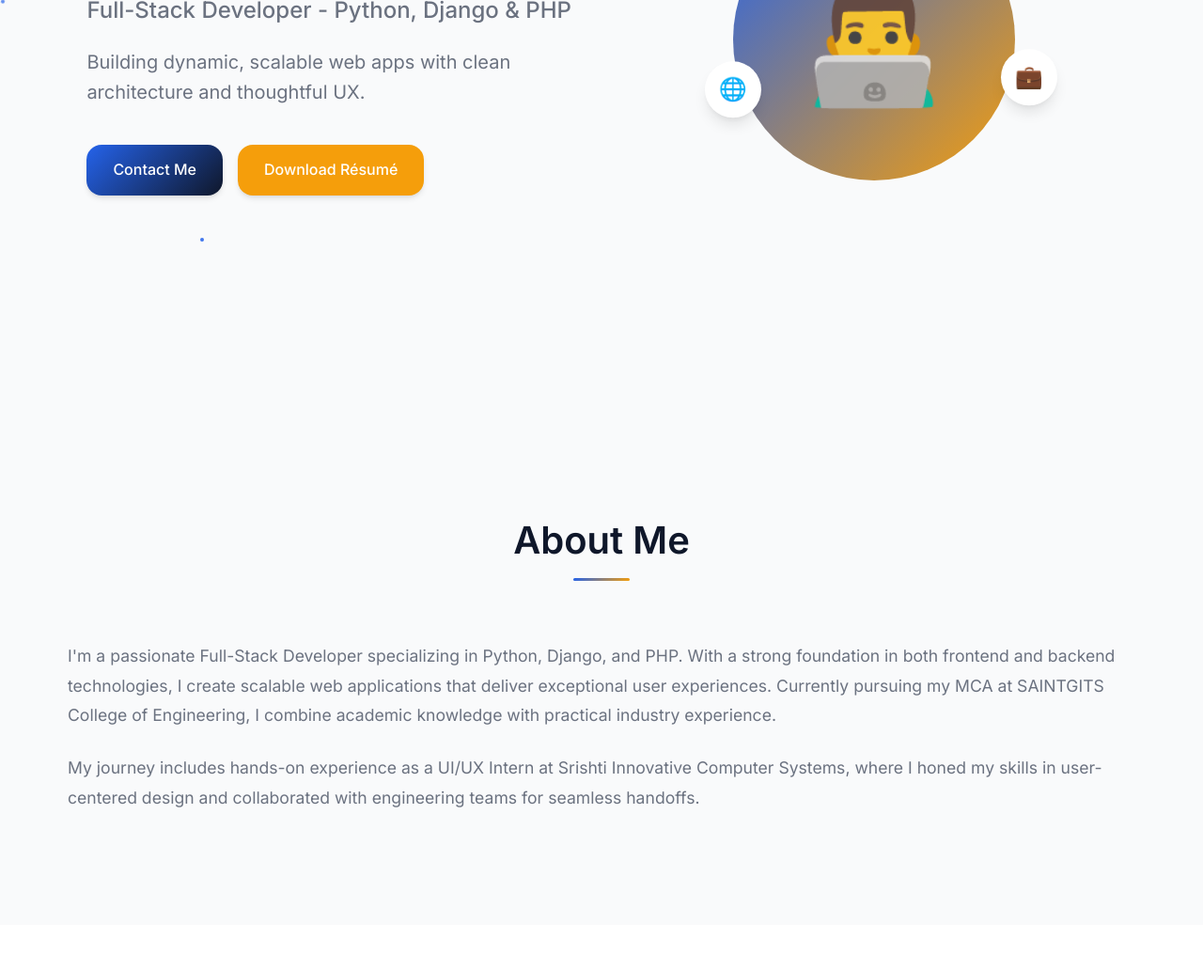
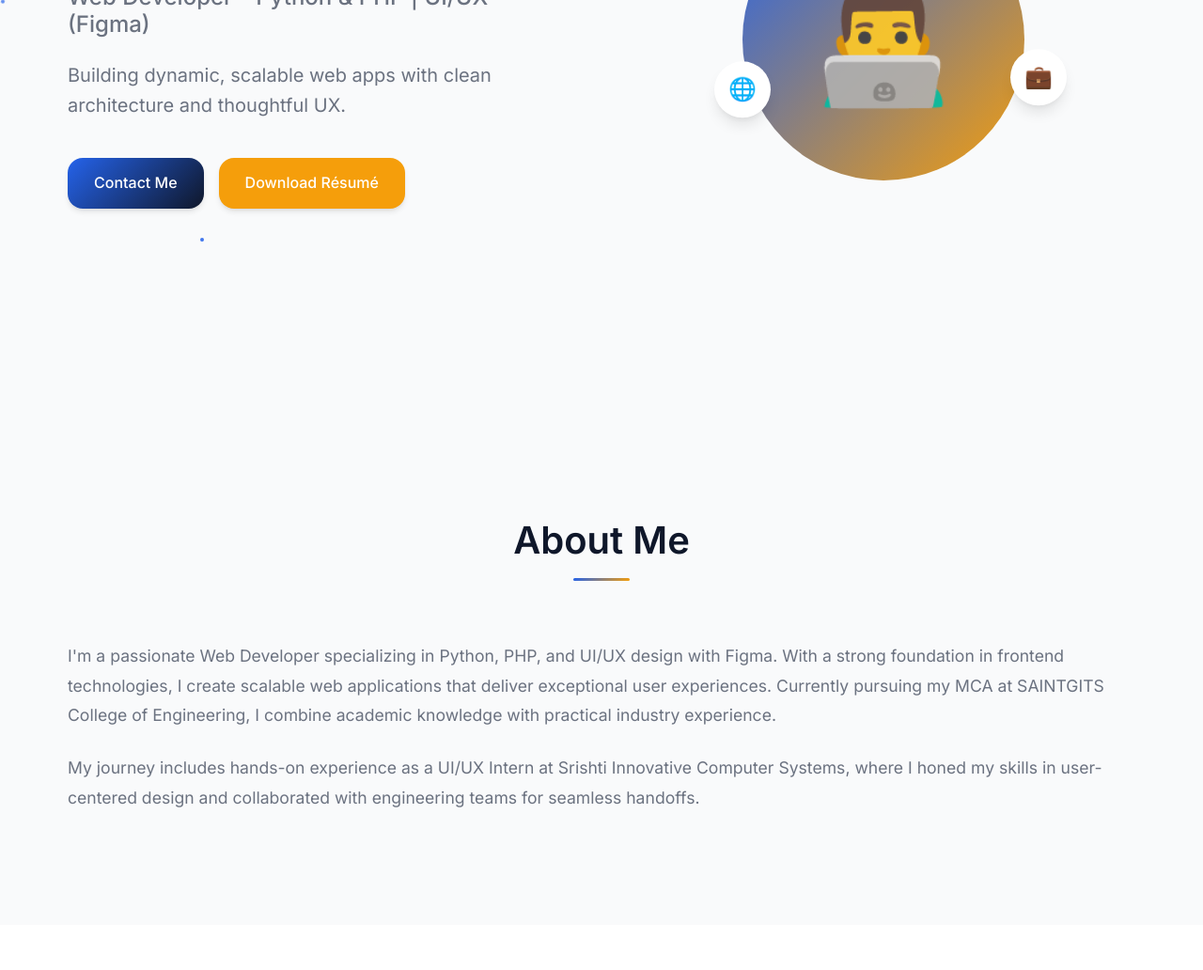
Before and after one commit to miloshsony/PersonalPortfolio, a plain HTML site: page index.html in a window 1280 px wide. Shown: the part 345-1377 px from the top of the page at 94% size. Drawn offline with Linux system fonts and the light colour scheme.

Commit message:
chore: page updated

```diff
--- a/index.html
+++ b/index.html
@@ -54,7 +54,7 @@
                             <span class="greeting">Hello, I'm</span>
                             <span class="name">Milosh Sony</span>
                         </h1>
-                        <h2 class="hero-title">Full-Stack Developer - Python, Django & PHP</h2>
+                        <h2 class="hero-title">Web Developer – Python & PHP | UI/UX (Figma)</h2>
                         <p class="hero-tagline">Building dynamic, scalable web apps with clean architecture and thoughtful UX.</p>
 
                         <div class="hero-cta">
@@ -87,7 +87,7 @@
                 <div class="about-content">
                     <div class="about-text">
                         <p class="about-description">
-                            I'm a passionate Full-Stack Developer specializing in Python, Django, and PHP. With a strong foundation in both frontend and backend technologies, I create scalable web applications that deliver exceptional user experiences. Currently pursuing my MCA at SAINTGITS College of Engineering, I combine academic knowledge with practical industry experience.
+                            I'm a passionate Web Developer specializing in Python, PHP, and UI/UX design with Figma. With a strong foundation in frontend technologies, I create scalable web applications that deliver exceptional user experiences. Currently pursuing my MCA at SAINTGITS College of Engineering, I combine academic knowledge with practical industry experience.
                         </p>
                         <p class="about-description">
                             My journey includes hands-on experience as a UI/UX Intern at Srishti Innovative Computer Systems, where I honed my skills in user-centered design and collaborated with engineering teams for seamless handoffs.
```
